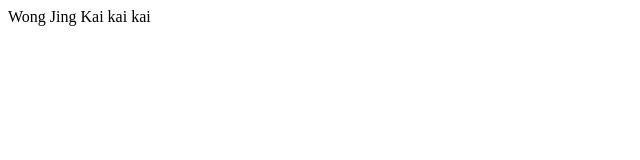
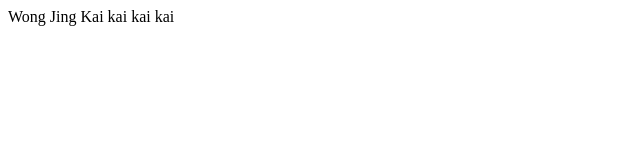
Before and after one commit to jingkai9527/Web, a plain HTML site: page about.html in a window 1280 px wide. Shown: the full height of the page, 0-640 px from the left. Drawn offline with Linux system fonts and the light colour scheme.

Commit message:
add a kai kai

```diff
--- a/about.html
+++ b/about.html
@@ -7,7 +7,7 @@
 </head>
 
 <body>
-    Wong Jing Kai kai kai
+    Wong Jing Kai kai kai kai
 
 </body>
 
```
